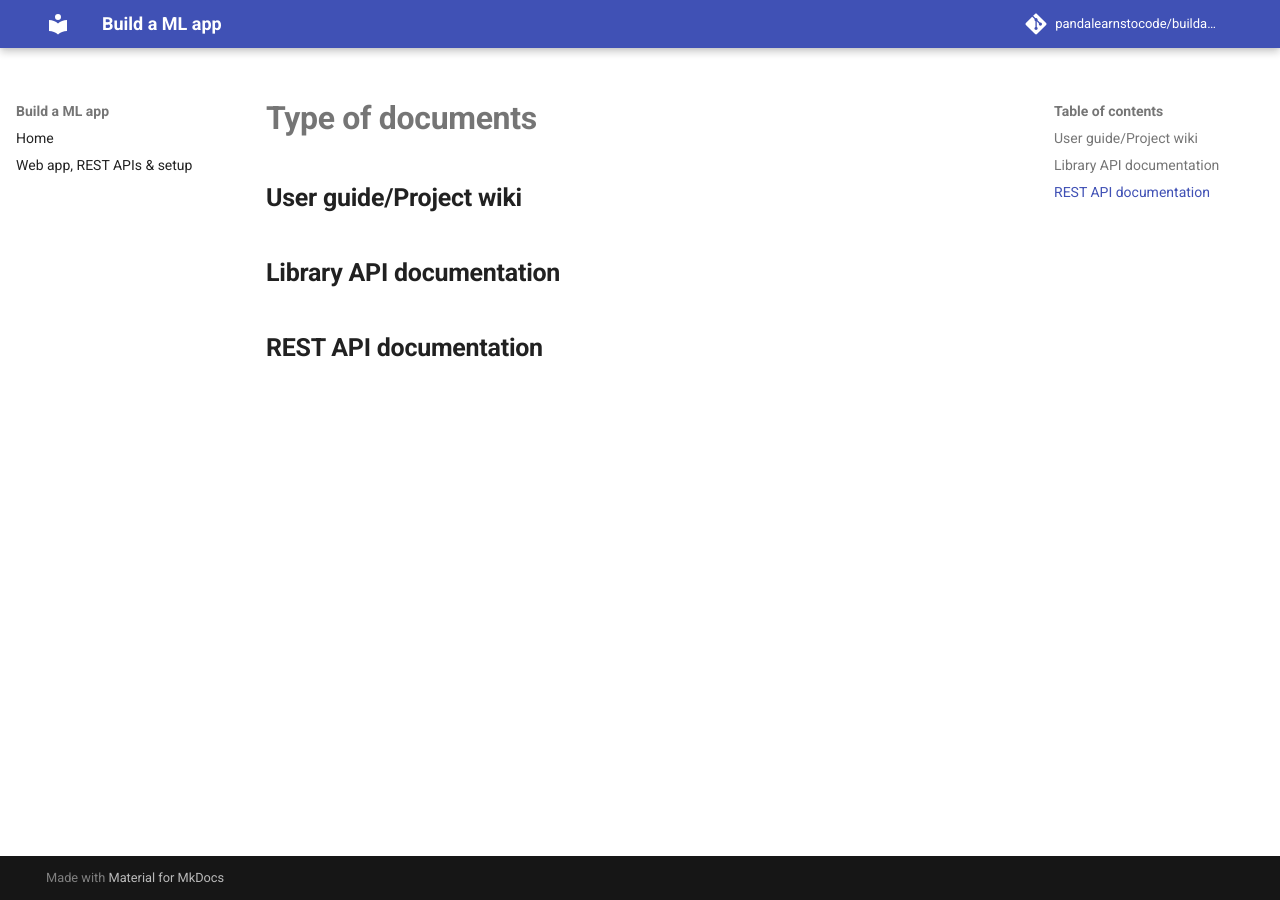
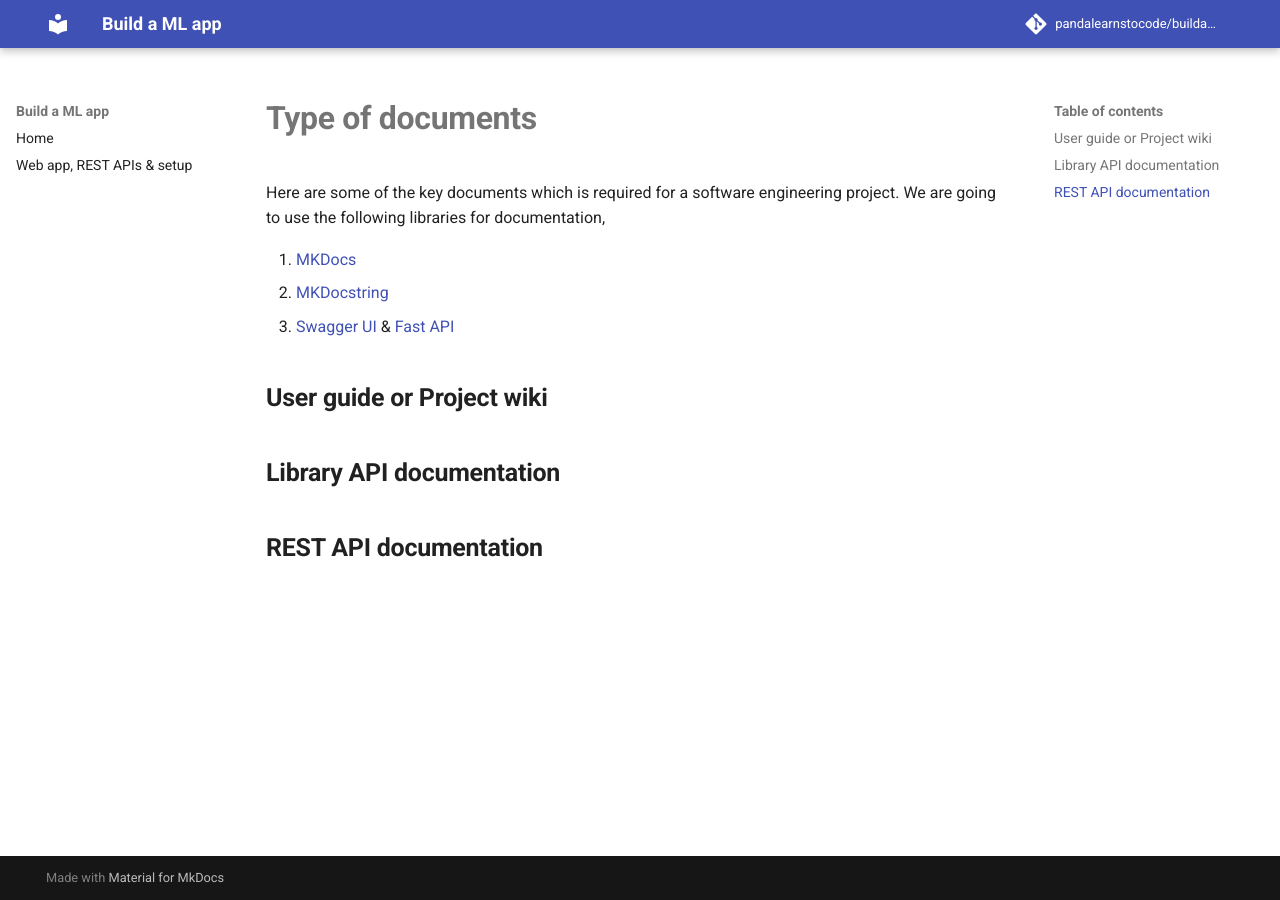
Before and after one commit to pandalearnstocode/buildamlapp, an MkDocs documentation site: the page built from docs/documentation.md, in a window 1280 px wide. Built offline with MkDocs 1.6.1 and Material for MkDocs 9.7.7, drawn with Linux system fonts in a browser that asks for light colours; comment, search, counter and statistics services are not loaded.

Commit message:
Update documentation.md

```diff
--- a/docs/documentation.md
+++ b/docs/documentation.md
@@ -1,6 +1,12 @@
 # __Type of documents__
 
-## __User guide/Project wiki__
+Here are some of the key documents which is required for a software engineering project. We are going to use the following libraries for documentation,
+
+1. [MKDocs](https://www.mkdocs.org/)
+2. [MKDocstring](https://github.com/mkdocstrings/mkdocstrings)
+3. [Swagger UI](https://swagger.io/) & [Fast API](https://fastapi.tiangolo.com/)
+
+## __User guide or Project wiki__
 
 ## __Library API documentation__
 
```
